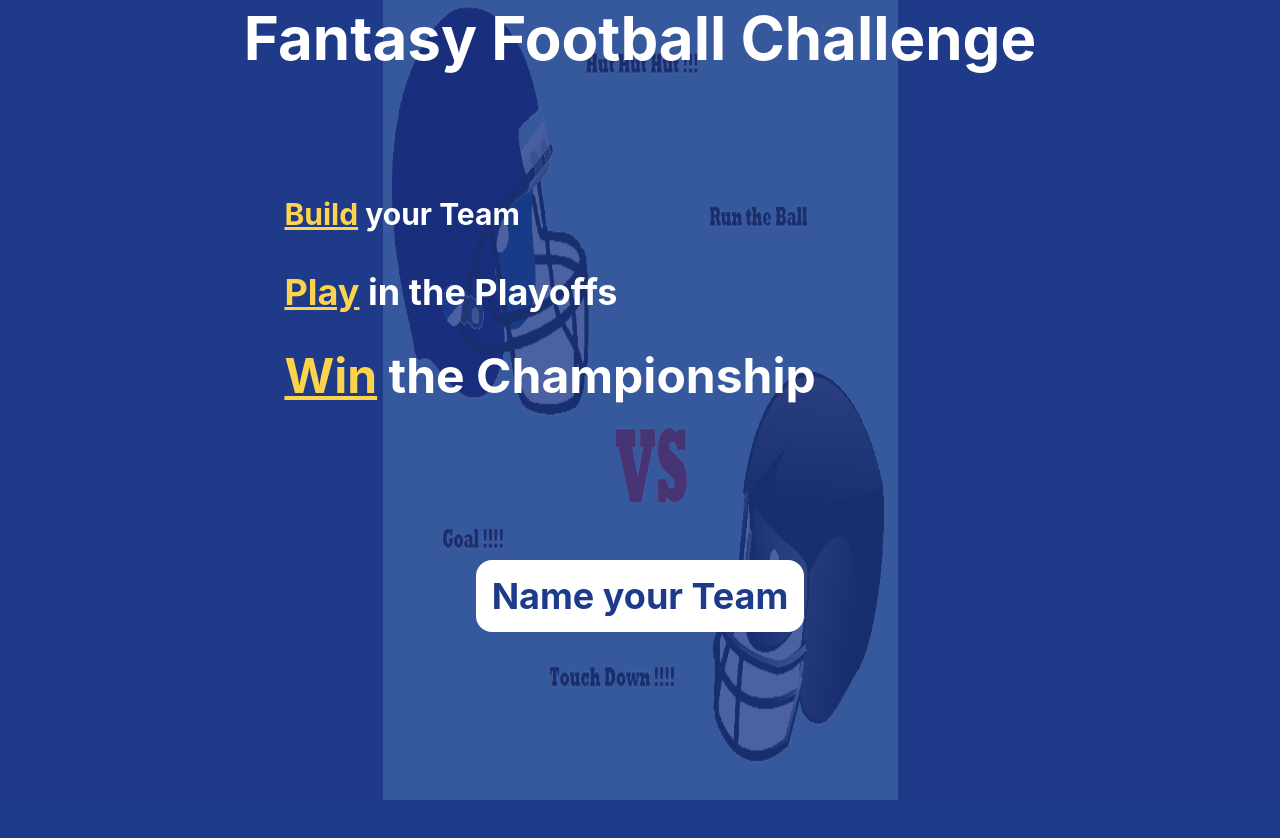
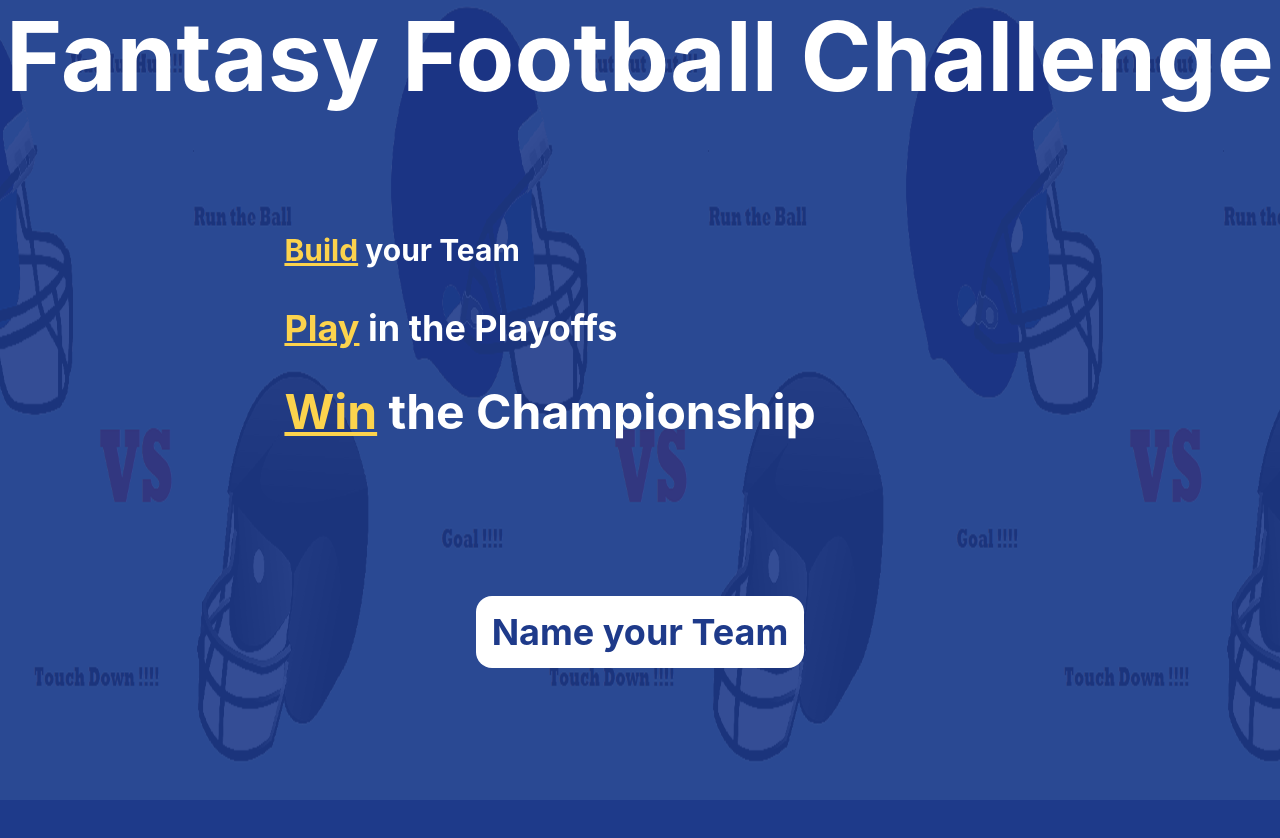
Before and after one commit to jcsmileyjr/fantasy-football-challenge, a React (Create React App) app: page / in a window 1280 px wide. Shown: the top 838 px of the page. Built offline with nearby package versions, Linux system fonts and the light colour scheme.

Commit message:
Style updates
1. Big screens background images
2. Title font size on different screen sizes

```diff
--- a/src/App.js
+++ b/src/App.js
@@ -251,12 +251,12 @@ function App() {
 
   return (
     <div
-      className={`App flex-col h-screen bg-fixed bg-center bg-contain bg-no-repeat ${
+      className={`App flex-col h-screen bg-fixed bg-center bg-contain bg-no-repeat xl:bg-repeat ${
         challengeStage === 0 ? "bg-football-pattern" : "bg-blue-900"
       } ${challengeStage === 1 ? "bg-football-names" : "bg-blue-900"} `}
     >
       <div
-        className={` bg-opacity-80 h-screen ${
+        className={` bg-opacity-90 h-screen ${
           challengeStage > 1
             ? ifPlaying() === false
               ? "bg-red-700"
@@ -264,7 +264,7 @@ function App() {
             : "bg-blue-900"
         }`}
       >
-        <header className="flex-1 text-white text-center font-bold text-2xl sm:text-6xl sm:mb-4 mt-2">
+        <header className="flex-1 text-white text-center font-bold text-2xl sm:text-6xl lg:text-7xl xl:text-8xl sm:mb-4 mt-2">
           Fantasy Football Challenge
         </header>
         <main>
```
